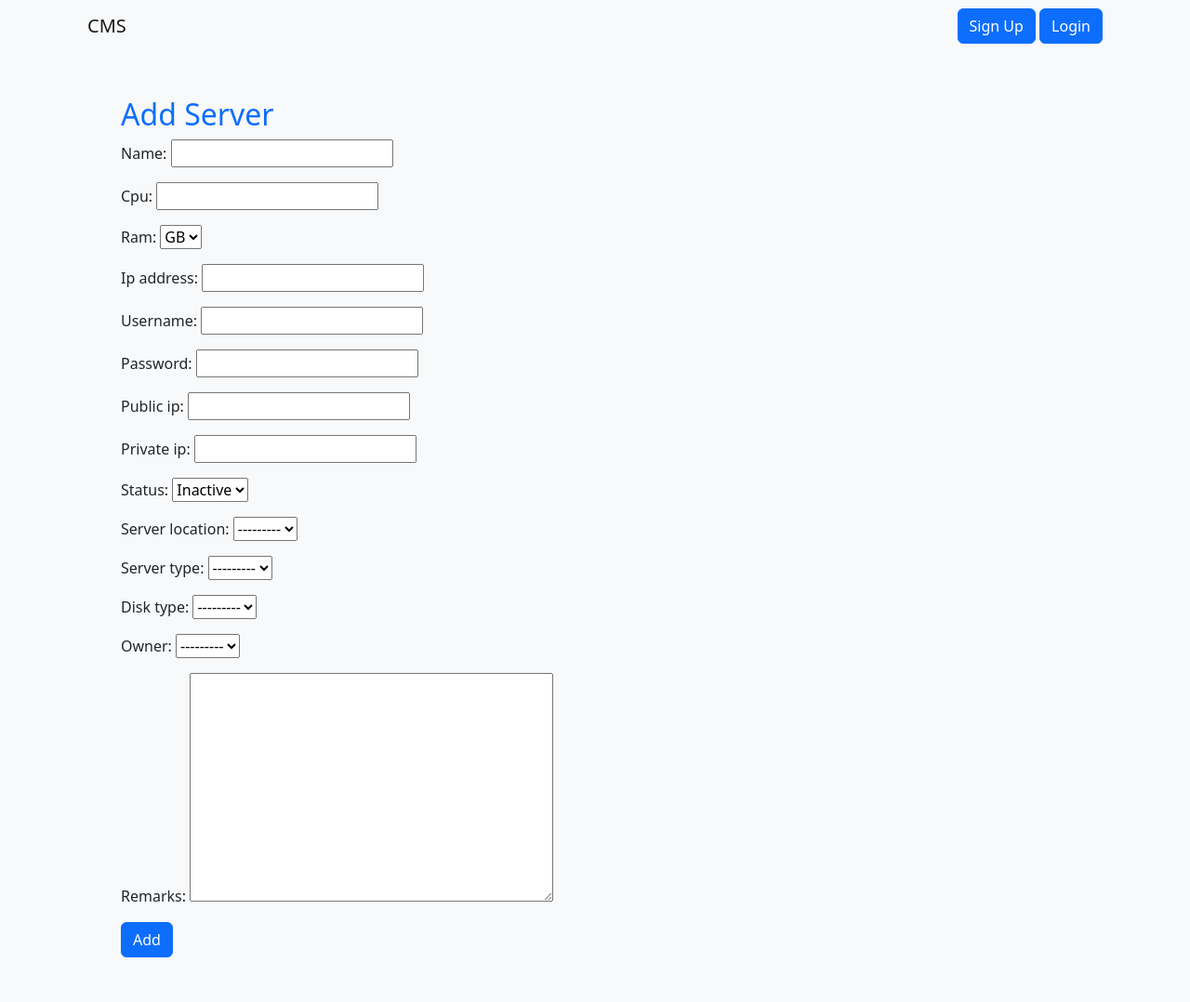
After one commit to 1Rojan/central_management_system, a Django app: page /add_server/ in a window 1280 px wide. The commit adds this page. Shown: the whole page at 93% size. Run offline with Django 3.2, Linux system fonts and the light colour scheme; data that the repository does not hold is empty.

Commit message:
crud for server model

```diff
--- a/project/urls.py
+++ b/project/urls.py
@@ -20,5 +20,9 @@ from server import views as server_views
 urlpatterns = [
     path('admin/', admin.site.urls),
     path('', server_views.list_server, name='server_list'),
-    path('search/', server_views.search_server, name='search_server')
+    path('search/', server_views.search_server, name='search_server'),
+    path('add_server/', server_views.add_server, name='add_server'),
+    path('server/<int:server_id>/', server_views.server_detail_view, name='server_detail'),
+    path('server/<int:server_id>/edit', server_views.update_server, name='update_server'),
+    path('server/<int:server_id>/delete', server_views.delete_server, name='delete_server'),
 ]
--- /dev/null
+++ b/server/forms.py
@@ -0,0 +1,7 @@
+from django.forms import ModelForm
+from .models import *
+
+class ServerForm(ModelForm):
+  class Meta:
+    model = Server
+    fields = "__all__"
--- a/server/models.py
+++ b/server/models.py
@@ -27,6 +27,11 @@ class Server(models.Model):
     ('tb', 'TB'),
   )
 
+  status = (
+    (0, 'Inactive'),
+    (1, 'Active'),
+  )
+
   name = models.CharField(max_length=63)
 
   cpu = models.CharField(max_length=63)
@@ -36,12 +41,13 @@ class Server(models.Model):
   password = models.CharField(max_length=63)
   public_ip = models.CharField(max_length=63)
   private_ip = models.CharField(max_length=63)
-  remarks = models.TextField(blank=True, null=True)
-  status = models.BooleanField(default=False)
+  status = models.BooleanField(default=0, choices=status)
   server_location = models.ForeignKey(Location, on_delete=models.CASCADE)
   server_type = models.ForeignKey(ServerType, on_delete=models.CASCADE)
   disk_type = models.ForeignKey(DiskType, on_delete=models.CASCADE)
   Owner = models.ForeignKey(Owner, on_delete=models.CASCADE)
+  remarks = models.TextField(blank=True, null=True)
+
 
   def __str__(self):
     return self.name
--- a/server/views.py
+++ b/server/views.py
@@ -1,12 +1,20 @@
 from http import server
-from django.shortcuts import render
+import imp
+from django.forms import forms
+from django.http import HttpResponseRedirect
+from django.shortcuts import get_object_or_404, redirect, render
 from .models import *
 from django.db.models import Q
+from .forms import ServerForm
+from django.views.generic.edit import UpdateView
+from django.core.exceptions import PermissionDenied
 
 def list_server(request):
+  server_form = ServerForm()
   servers = Server.objects.all()
   context = {
-    'servers': servers
+    'servers': servers,
+    'server_form': server_form
   }
   return render(request, 'server/server_list.html', context)
 
@@ -20,3 +28,77 @@ def search_server(request):
       'servers':servers
     }
     return render(request, 'server/server_list.html', context)
+
+# form = UserCreationForm(request.POST or None)
+#   if request.method == 'POST':
+#     if form.is_valid():
+#       form.save()
+#       return redirect('blog:home')
+#     else:
+#       return render(request, 'blog/signup.html', {'user_form':form, 'errors':form.errors})
+#   return render(request, 'blog/signup.html', {'user_form':form})
+
+
+
+
+
+
+def add_server(request):
+  form = ServerForm(request.POST or None)
+  if request.method == 'POST':
+    if form.is_valid():
+      form.save()
+      return redirect('server_list')
+  else:
+    return render(request, 'server/add_server.html', {'server_form':form, 'errors':form.errors})
+  server_form = ServerForm()
+  context = {
+    'server_form': server_form
+  }
+  return render(request, 'server/add_server.html', context)
+
+
+def server_detail_view(request, server_id):
+  server = get_object_or_404(Server, pk=server_id)
+  context = {
+    'server':server
+  }
+  return render(request, 'server/server_detail.html', context)
+
+
+def update_server(request, server_id):
+
+  server = Server.objects.get(pk=server_id)
+  if request.method == 'POST':
+    form = ServerForm(request.POST, request.FILES, instance=server)
+    if form.is_valid():
+      form.save()
+      return HttpResponseRedirect('/')
+  else:
+    form = ServerForm(instance=server)
+    context = {
+      'form':form
+    }
+    return render(request, 'server/server_edit.html', context)
+
+
+
+
+
+  # server = get_object_or_404(Server, pk=server_id)
+  # form = ServerForm(instance=server)
+  # if request.method == 'POST':
+  #   if form.is_valid():
+  #     form.save()
+  #     return HttpResponseRedirect('server_list')
+  #   else:
+  #     print('-=-=-=-=-=-=-=-=-=-')
+  #     print(form.errors)
+  # else:
+  #   context = {
+  #     'form':form
+  #   }
+  #   return render(request, 'server/server_edit.html', context)
+
+def delete_server(request, server_id):
+  pass
--- /dev/null
+++ b/templates/server/add_server.html
@@ -0,0 +1,13 @@
+{% extends './base.html' %}
+{% block content %}
+{{errors}}
+<div class="m-5">
+  <form action="" method="post">
+    {% csrf_token %}
+    <h2 class="text-primary">Add Server</h2>
+      {{server_form.as_p}}
+    <button class="btn btn-primary" type="submit">Add</button>
+  </form>
+</div>
+
+{% endblock %}
--- a/templates/server/base.html
+++ b/templates/server/base.html
@@ -10,11 +10,29 @@
 
     <title>CMS</title>
   </head>
-  <body>
-    {% block content %}
+  <body class="bg-light">
+      <div class="container">
+        <nav class="navbar navbar-expand-lg navbar-light bg-light">
+          <div class="container-fluid">
+            <a class="navbar-brand" href="#">CMS</a>
+            <button class="navbar-toggler" type="button" data-bs-toggle="collapse" data-bs-target="#navbarText" aria-controls="navbarText" aria-expanded="false" aria-label="Toggle navigation">
+              <span class="navbar-toggler-icon"></span>
+            </button>
+            <div class="collapse navbar-collapse" id="navbarText">
+              <ul class="navbar-nav me-auto mb-2 mb-lg-0">
 
-    {% endblock %}
+              </ul>
+              <span class="">
+                <button class="btn btn-primary">Sign Up</button>
+                <button class="btn btn-primary">Login</button>
+              </span>
+            </div>
+          </div>
+        </nav>
+        {% block content %}
 
+        {% endblock %}
+        </div>
     <!-- Option 1: Bootstrap Bundle with Popper -->
     <script src="https://cdn.jsdelivr.net/npm/bootstrap@5.2.0-beta1/dist/js/bootstrap.bundle.min.js" integrity="sha384-pprn3073KE6tl6bjs2QrFaJGz5/SUsLqktiwsUTF55Jfv3qYSDhgCecCxMW52nD2" crossorigin="anonymous"></script>
 
```
Also changed, not shown: templates/server/server_detail.html (added, +49 -0 lines), templates/server/server_edit.html (added, +9 -0 lines), templates/server/server_list.html (+23 -19 lines).
